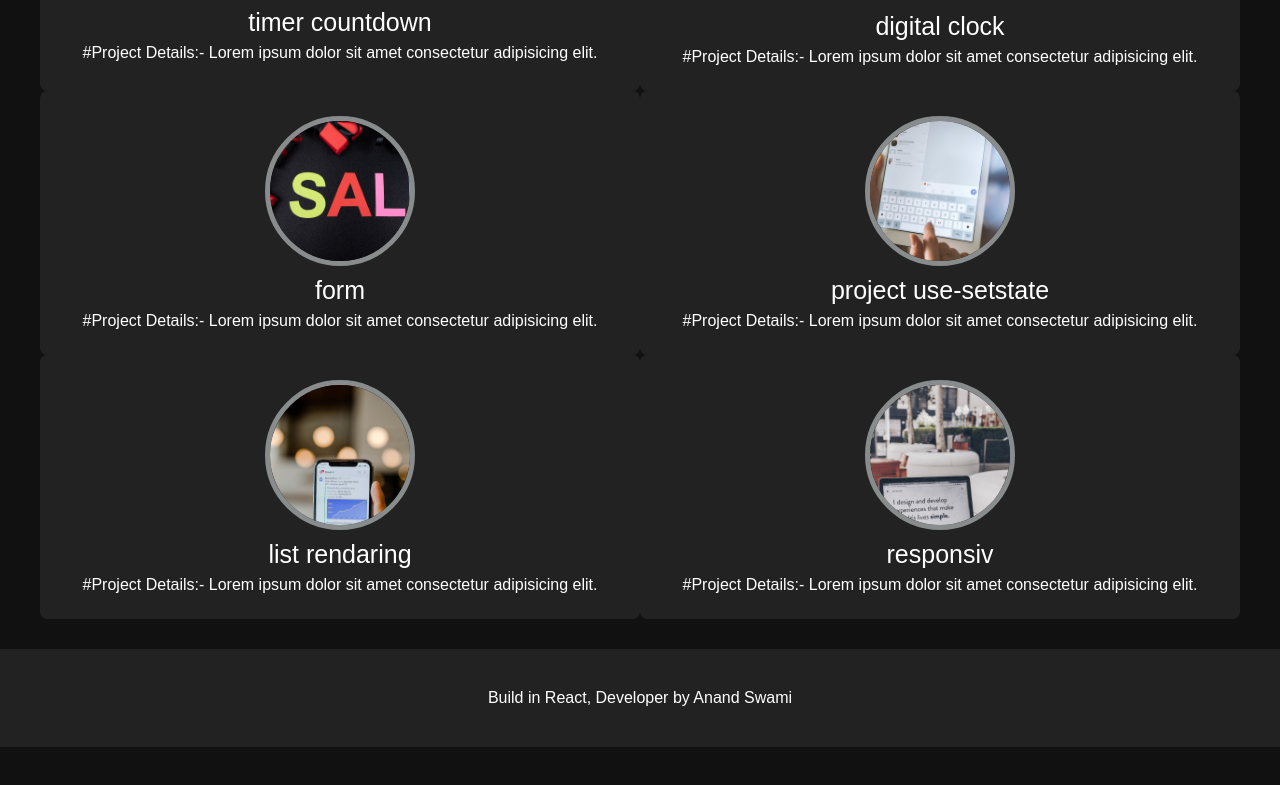
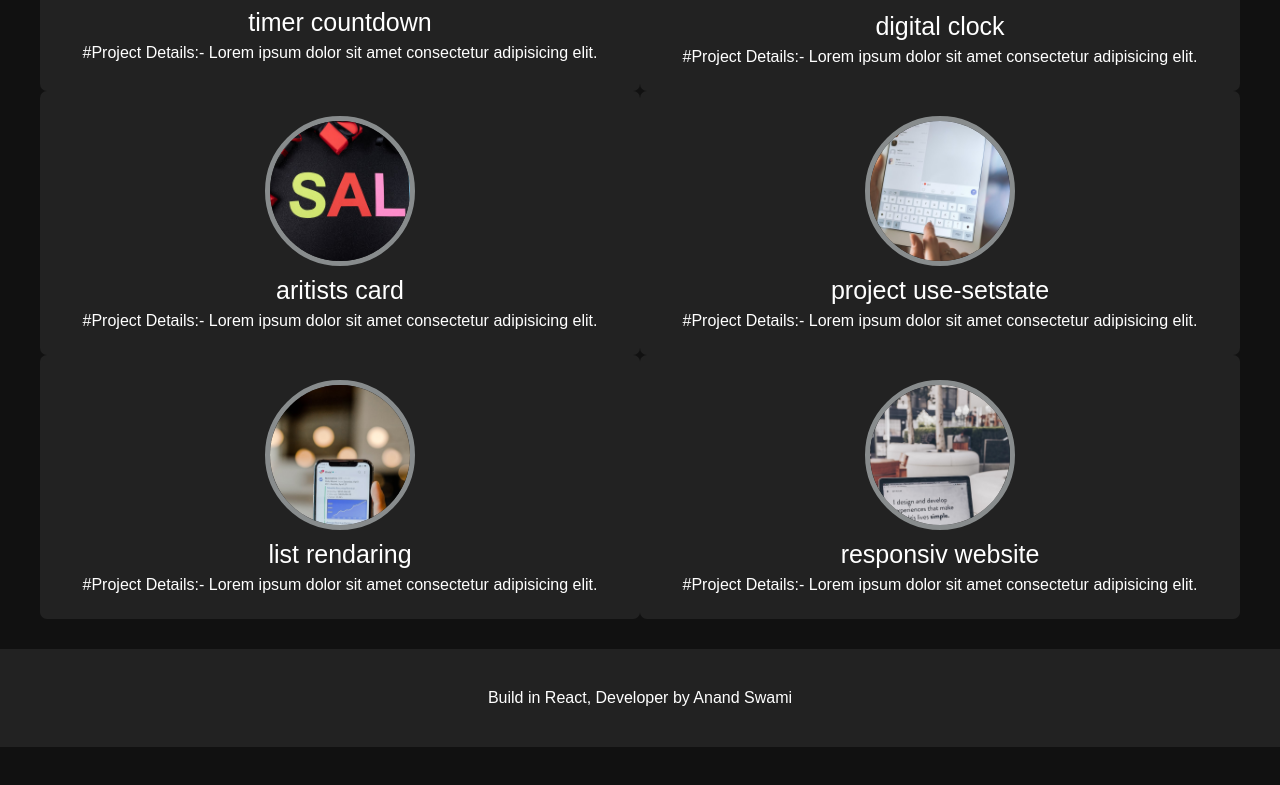
Before and after one commit to anandswami11/my_portfolio, a React (Create React App) app: page /project in a window 1280 px wide. Shown: the part 403-1188 px from the top of the page. Built offline with nearby package versions, Linux system fonts and the light colour scheme.

Commit message:
project.js change

```diff
--- a/src/Pages/Project.js
+++ b/src/Pages/Project.js
@@ -42,7 +42,7 @@ function Project(){
               <img src={projectimg0} alt="project" />
               {/* <div class="text">Blog</div> */}
               <a href='https://github.com/anandswami11/artists-card.git'>
-          <div className='img-link text'>form</div></a>
+          <div className='img-link text'>aritists card</div></a>
 
               <p>#Project Details:- Lorem ipsum dolor sit amet consectetur adipisicing elit.</p>
             </div>
@@ -71,9 +71,8 @@ function Project(){
             <div class="box">
               <img src={projectimg6} alt="project" />
               {/* <div class="text">Demo</div> */}
-              <a href='https://github.com/anandswami11/anand_portfolio3.gitn
-              '>
-          <div className='img-link text'>responsiv</div></a>
+              <a href='https://github.com/anandswami11/responsiv_website.git'>
+          <div className='img-link text'>responsiv website</div></a>
 
               <p>#Project Details:- Lorem ipsum dolor sit amet consectetur adipisicing elit.</p>
             </div>
```
